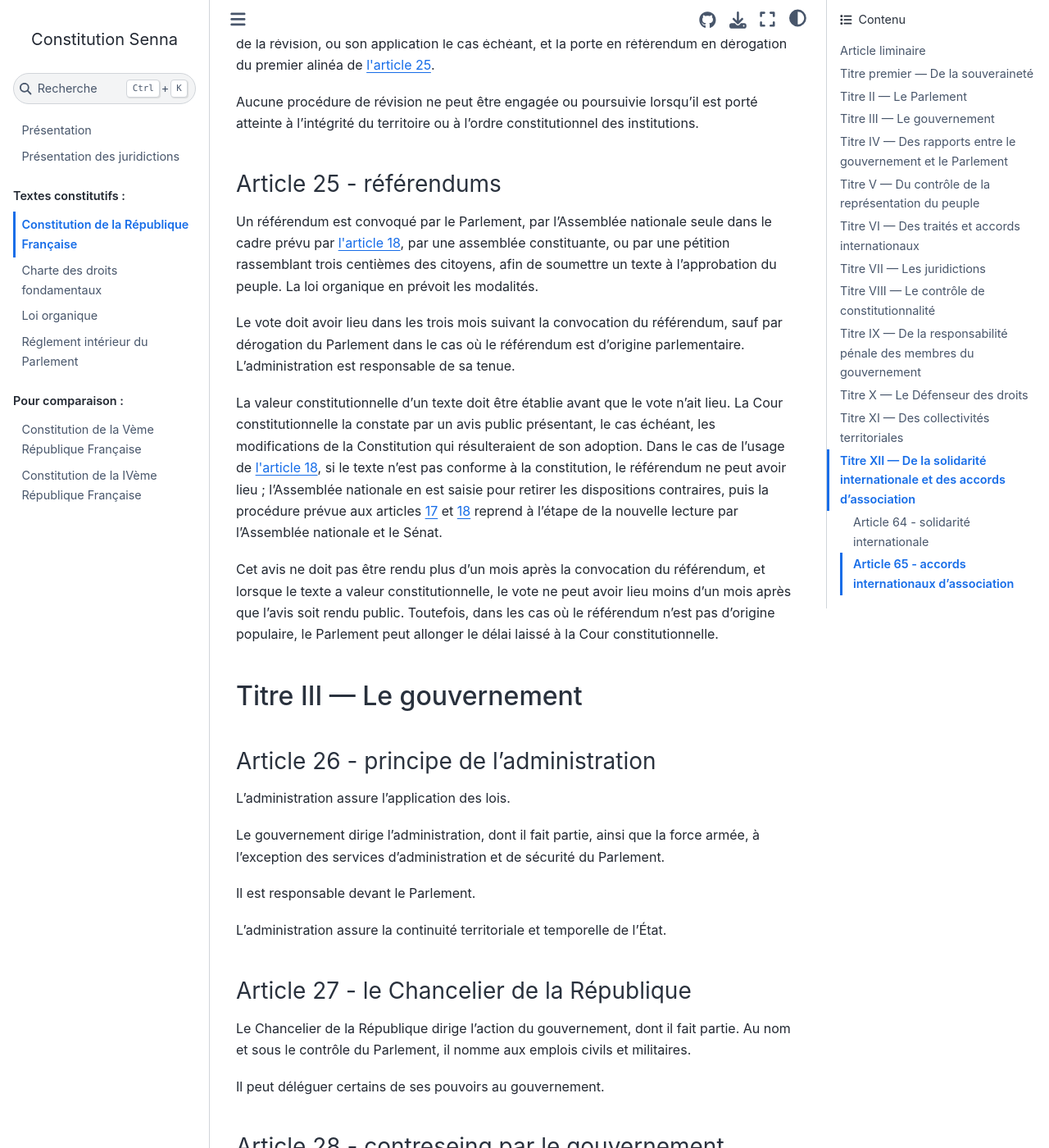
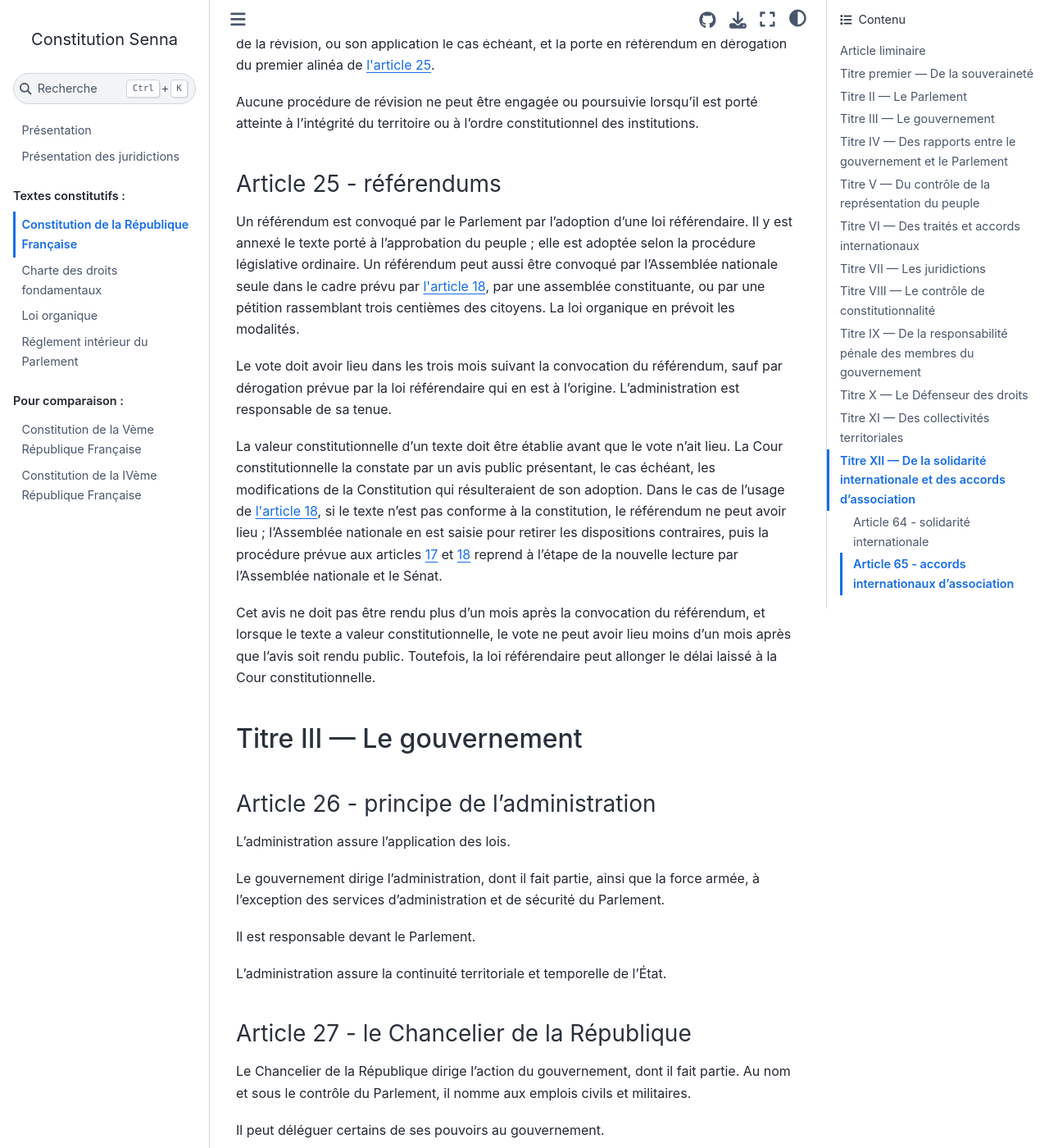
Before and after one commit to Gouvernathor/senna, a Sphinx documentation site: the page built from source/constitution.rst, in a window 1280 px wide and 1400 px high, scrolled down 8521 px. Shown: the whole window at 82% size. Built offline with Sphinx 7.4.7 and the Sphinx Book theme 1.1.4, drawn with Linux system fonts in a browser that asks for light colours.

Commit message:
Reformulation avec la notion de loi référendaire

```diff
--- a/source/constitution.rst
+++ b/source/constitution.rst
@@ -218,13 +218,13 @@
 
 .. article:: référendums
 
-Un référendum est convoqué par le Parlement, par l'Assemblée nationale seule dans le cadre prévu par :artref:`adoption par une seule assemblée`, par une assemblée constituante, ou par une pétition rassemblant trois centièmes des citoyens, afin de soumettre un texte à l'approbation du peuple. La loi organique en prévoit les modalités.
+Un référendum est convoqué par le Parlement par l'adoption d'une loi référendaire. Il y est annexé le texte porté à l'approbation du peuple ; elle est adoptée selon la procédure législative ordinaire. Un référendum peut aussi être convoqué par l'Assemblée nationale seule dans le cadre prévu par :artref:`adoption par une seule assemblée`, par une assemblée constituante, ou par une pétition rassemblant trois centièmes des citoyens. La loi organique en prévoit les modalités.
 
-Le vote doit avoir lieu dans les trois mois suivant la convocation du référendum, sauf par dérogation du Parlement dans le cas où le référendum est d'origine parlementaire. L'administration est responsable de sa tenue.
+Le vote doit avoir lieu dans les trois mois suivant la convocation du référendum, sauf par dérogation prévue par la loi référendaire qui en est à l'origine. L'administration est responsable de sa tenue.
 
 La valeur constitutionnelle d'un texte doit être établie avant que le vote n'ait lieu. La Cour constitutionnelle la constate par un avis public présentant, le cas échéant, les modifications de la Constitution qui résulteraient de son adoption. Dans le cas de l'usage de :artref:`adoption par une seule assemblée`, si le texte n'est pas conforme à la constitution, le référendum ne peut avoir lieu ; l'Assemblée nationale en est saisie pour retirer les dispositions contraires, puis la procédure prévue aux articles :artnumref:`navette parlementaire et CMP` et :artnumref:`adoption par une seule assemblée` reprend à l'étape de la nouvelle lecture par l'Assemblée nationale et le Sénat.
 
-Cet avis ne doit pas être rendu plus d'un mois après la convocation du référendum, et lorsque le texte a valeur constitutionnelle, le vote ne peut avoir lieu moins d'un mois après que l'avis soit rendu public. Toutefois, dans les cas où le référendum n'est pas d'origine populaire, le Parlement peut allonger le délai laissé à la Cour constitutionnelle.
+Cet avis ne doit pas être rendu plus d'un mois après la convocation du référendum, et lorsque le texte a valeur constitutionnelle, le vote ne peut avoir lieu moins d'un mois après que l'avis soit rendu public. Toutefois, la loi référendaire peut allonger le délai laissé à la Cour constitutionnelle.
 
 ---------------------------
 Titre III — Le gouvernement
```
